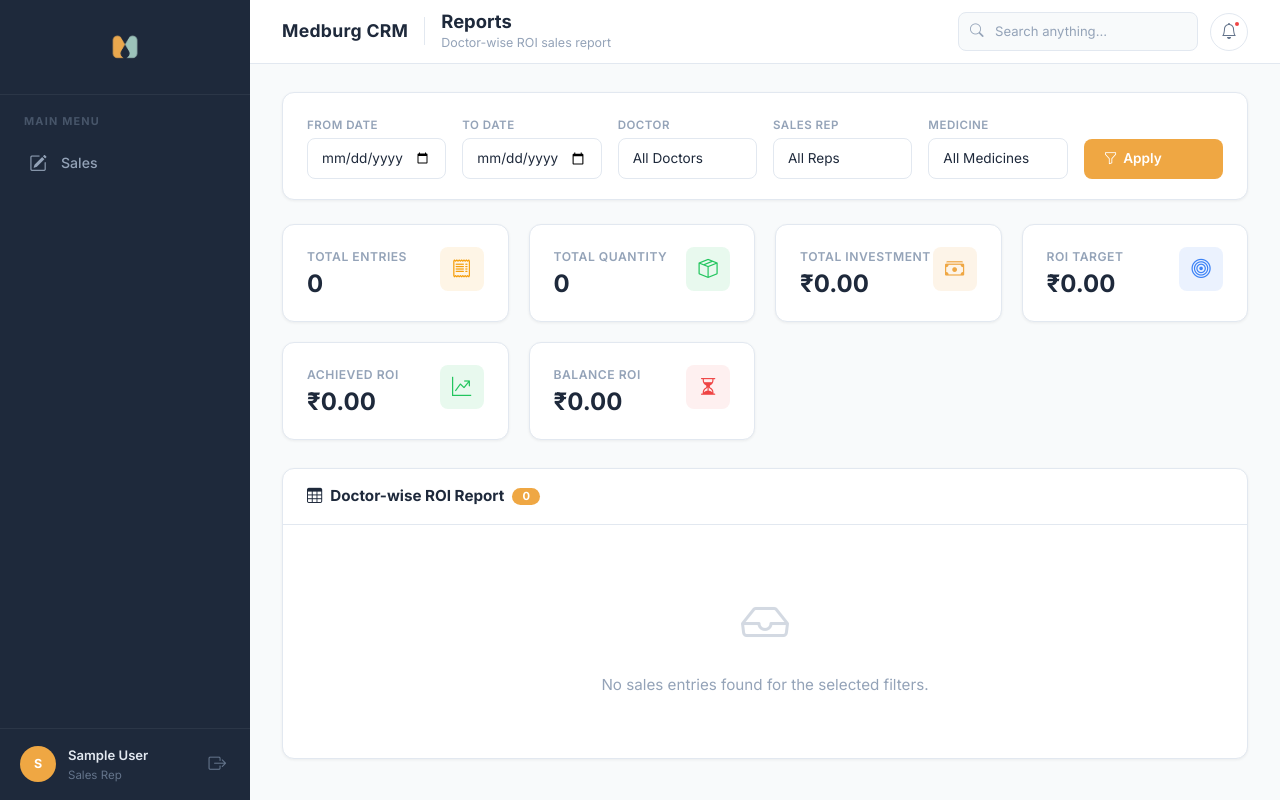
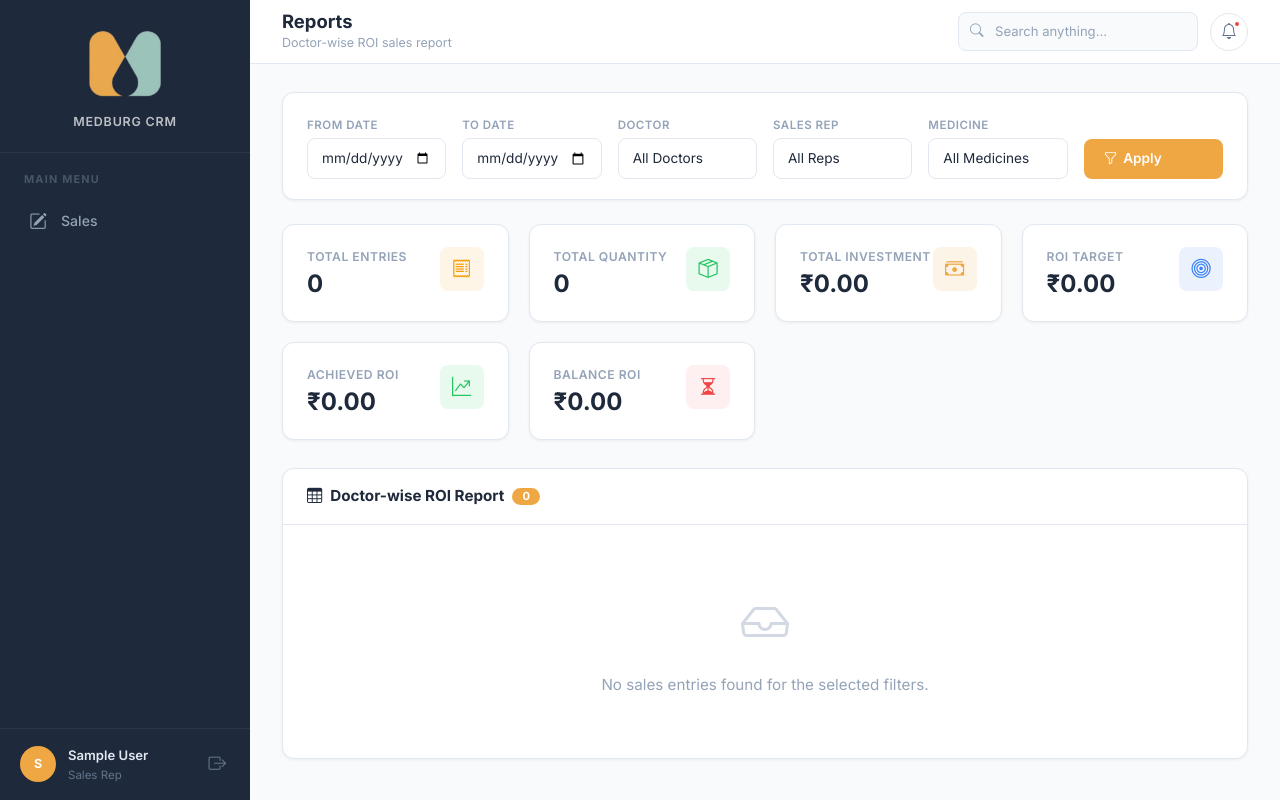
Before and after one commit to peanutbutter4351/medburg-crm, a Django app: page /reports/ in a window 1280 px wide. Run offline with Django 5.2, Linux system fonts and the light colour scheme; the visitor is signed in with stand-in values (Sample User, id 1); data comes from the database, SQL or seed files in the repository; data that the repository does not hold is empty.

Commit message:
feat: updated  Medburg logo branding (navbar + sidebar)

```diff
--- a/static/css/style.css
+++ b/static/css/style.css
@@ -85,18 +85,27 @@ body {
 }
 
 .sidebar-brand {
-    padding: 20px 24px;
+    padding: 24px 24px 20px;
     display: flex;
+    flex-direction: column;
     align-items: center;
-    justify-content: center;
+    gap: 8px;
     border-bottom: 1px solid rgba(255,255,255,.06);
 }
 
 .sidebar-brand .brand-logo-icon {
-    width: 54px;
-    height: 54px;
+    width: 80px;
+    height: 80px;
     border-radius: 12px;
     object-fit: contain;
+}
+
+.sidebar-brand .brand-text {
+    font-size: .78rem;
+    font-weight: 600;
+    color: rgba(255,255,255,.7);
+    letter-spacing: .8px;
+    text-transform: uppercase;
 }
 
 
--- a/templates/base.html
+++ b/templates/base.html
@@ -34,6 +34,7 @@
     <aside class="sidebar" id="sidebar">
         <div class="sidebar-brand">
             <img src="{% static 'img/logo-icon.png' %}" alt="Medburg" class="brand-logo-icon">
+            <span class="brand-text">Medburg CRM</span>
         </div>
 
         <div class="sidebar-label">Main Menu</div>
@@ -97,8 +98,6 @@
                 <button class="sidebar-toggle" id="sidebarToggle" onclick="toggleSidebar()">
                     <i class="bi bi-list"></i>
                 </button>
-                <div class="topbar-brand-text">Medburg CRM</div>
-                <div class="topbar-divider"></div>
                 <div class="topbar-left">
                     <div class="topbar-title">{% block page_title %}Dashboard{% endblock %}</div>
                     <div class="topbar-subtitle">{% block page_subtitle %}{% endblock %}</div>
```
Also changed, not shown: static/img/logo-icon.png.
